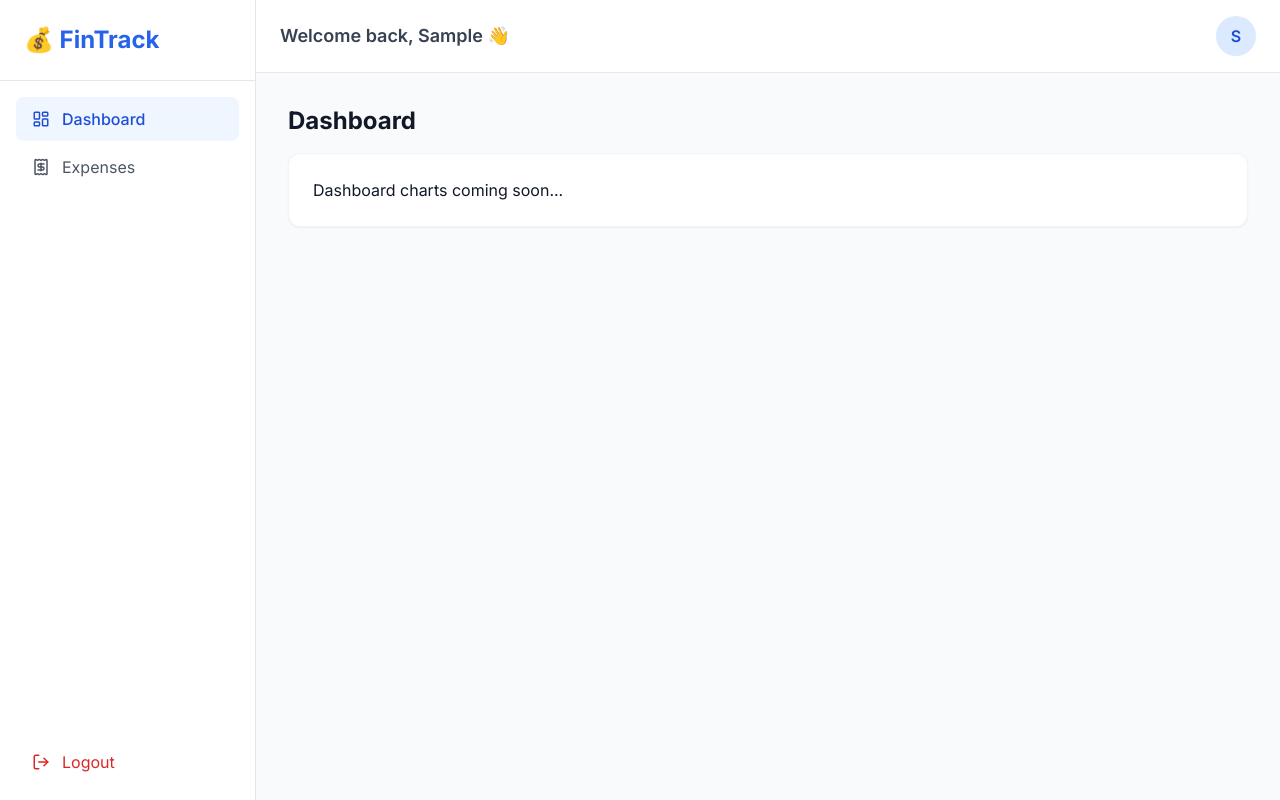
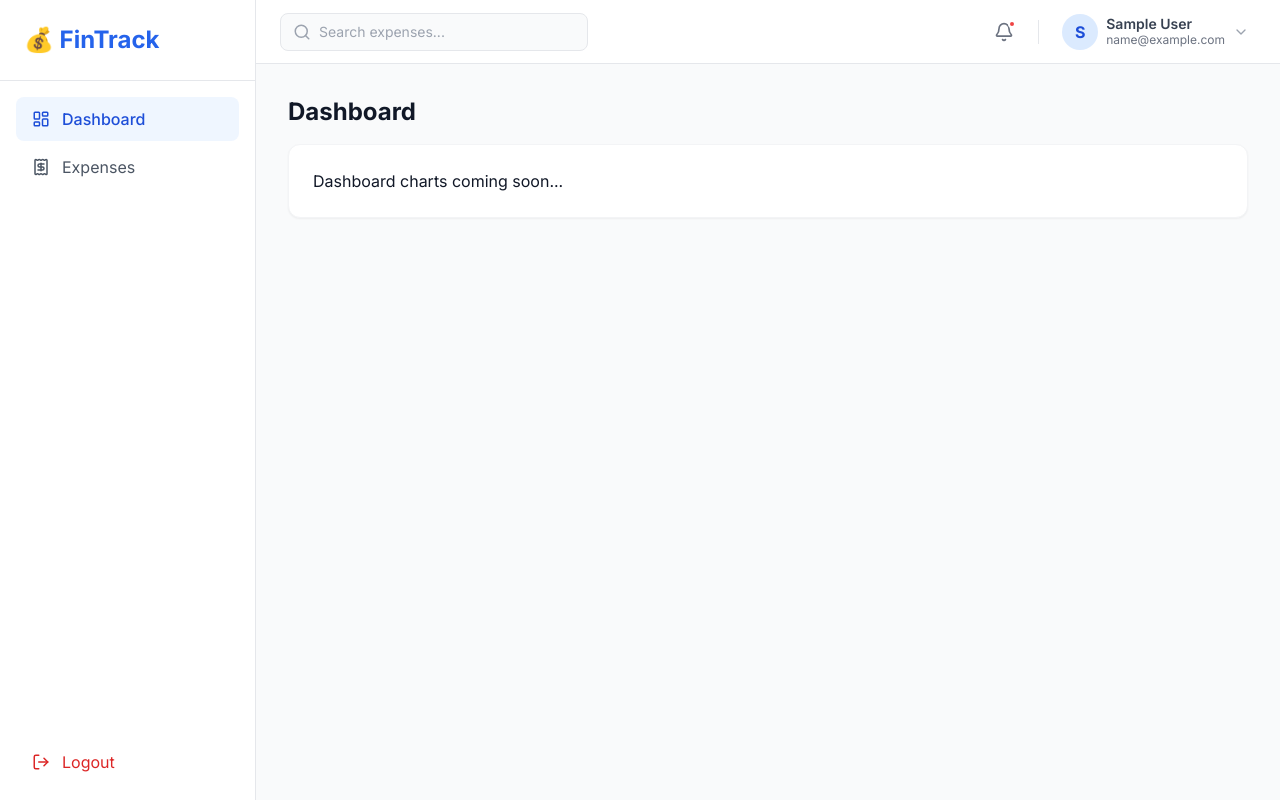
Before and after one commit to Sara12-2/FinTrack_MERN_Stack_Project, a React app in the folder frontend/: page / in a window 1280 px wide. Built offline with nearby package versions, Linux system fonts and the light colour scheme; sample sign-in values are in the browser's storage; the HTML template or start-up script is replaced by a standard one.

Commit message:
feat: updated Navbar with search and profile

```diff
--- a/frontend/src/components/layout/Navbar.jsx
+++ b/frontend/src/components/layout/Navbar.jsx
@@ -1,12 +1,86 @@
+import { useState } from 'react';
 import { useAuth } from '../../context/AuthContext';
+import { Menu, Search, Bell, ChevronDown, User, Settings, LogOut } from 'lucide-react';
+import { Link } from 'react-router-dom';
 
-export default function Navbar() {
-  const { user } = useAuth();
+export default function Navbar({ toggleSidebar }) {
+  const { user, logout } = useAuth();
+  const [isProfileOpen, setIsProfileOpen] = useState(false);
+
   return (
-    <header className="bg-white border-b border-gray-200 px-6 py-4 flex justify-between items-center">
-      <h2 className="text-lg font-semibold text-gray-700">Welcome back, {user?.name?.split(' ')[0]} 👋</h2>
-      <div className="w-10 h-10 bg-primary-100 rounded-full flex items-center justify-center font-semibold text-primary-700">
-        {user?.name?.[0]?.toUpperCase()}
+    <header className="bg-white border-b border-gray-200 h-16 flex items-center justify-between px-4 md:px-6 sticky top-0 z-30">
+
+      {/* Left Side: Mobile Menu & Search */}
+      <div className="flex items-center gap-4">
+        <button
+          onClick={toggleSidebar}
+          className="md:hidden p-2 text-gray-600 hover:bg-gray-100 rounded-lg transition"
+        >
+          <Menu size={24} />
+        </button>
+
+        {/* Search Bar (Desktop Only) */}
+        <div className="hidden md:flex items-center bg-gray-50 rounded-lg px-3 py-2 border border-gray-200 focus-within:border-primary-500 focus-within:ring-1 focus-within:ring-primary-500 transition-all">
+          <Search size={18} className="text-gray-400" />
+          <input
+            type="text"
+            placeholder="Search expenses..."
+            className="bg-transparent border-none outline-none ml-2 text-sm w-64 text-gray-700 placeholder-gray-400"
+          />
+        </div>
+      </div>
+
+      {/* Right Side: Notifications & Profile */}
+      <div className="flex items-center gap-3 md:gap-4">
+
+        {/* Notification Bell */}
+        <button className="relative p-2 text-gray-500 hover:bg-gray-100 rounded-full transition">
+          <Bell size={20} />
+          <span className="absolute top-1.5 right-1.5 w-2 h-2 bg-red-500 rounded-full border-2 border-white"></span>
+        </button>
+
+        {/* Divider */}
+        <div className="h-6 w-px bg-gray-200 hidden md:block"></div>
+
+        {/* User Profile Dropdown */}
+        <div className="relative">
+          <button
+            onClick={() => setIsProfileOpen(!isProfileOpen)}
+            className="flex items-center gap-2 p-1.5 rounded-lg hover:bg-gray-50 transition border border-transparent hover:border-gray-200"
+          >
+            <div className="w-8 h-8 md:w-9 md:h-9 bg-primary-100 rounded-full flex items-center justify-center font-bold text-primary-700 shrink-0">
+              {user?.name?.[0]?.toUpperCase() || 'U'}
+            </div>
+            <div className="hidden md:block text-left">
+              <p className="text-sm font-semibold text-gray-700 leading-tight">{user?.name || 'User'}</p>
+              <p className="text-xs text-gray-500">{user?.email || 'user@fintrack.com'}</p>
+            </div>
+            <ChevronDown size={16} className="text-gray-400 hidden md:block" />
+          </button>
+
+          {/* Dropdown Menu */}
+          {isProfileOpen && (
+            <>
+              <div className="fixed inset-0 z-40" onClick={() => setIsProfileOpen(false)}></div>
+              <div className="absolute right-0 mt-2 w-48 bg-white rounded-xl shadow-lg border border-gray-100 py-2 z-50">
+                <Link to="/profile" className="flex items-center gap-2 px-4 py-2 text-sm text-gray-700 hover:bg-gray-50">
+                  <User size={16} /> My Profile
+                </Link>
+                <Link to="/settings" className="flex items-center gap-2 px-4 py-2 text-sm text-gray-700 hover:bg-gray-50">
+                  <Settings size={16} /> Settings
+                </Link>
+                <div className="h-px bg-gray-100 my-1"></div>
+                <button
+                  onClick={logout}
+                  className="w-full flex items-center gap-2 px-4 py-2 text-sm text-red-600 hover:bg-red-50"
+                >
+                  <LogOut size={16} /> Logout
+                </button>
+              </div>
+            </>
+          )}
+        </div>
+
       </div>
     </header>
   );
```
